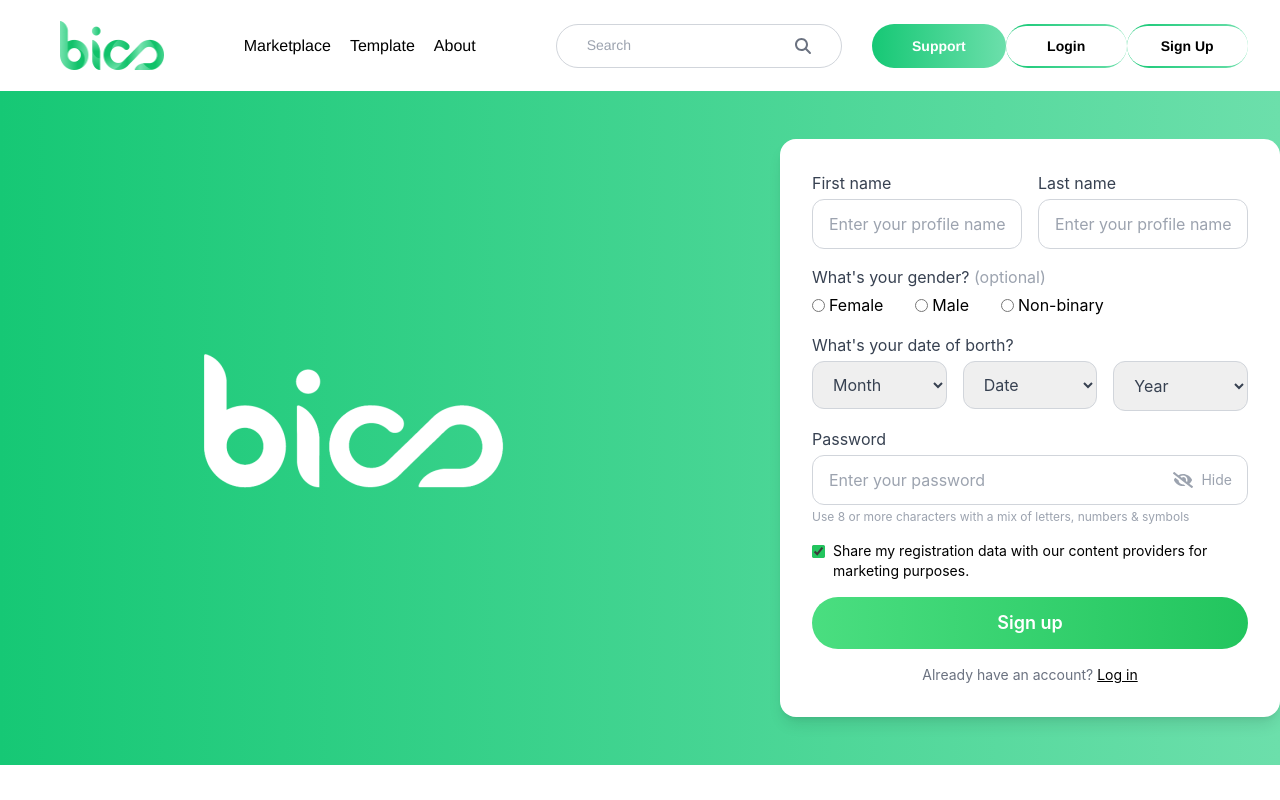
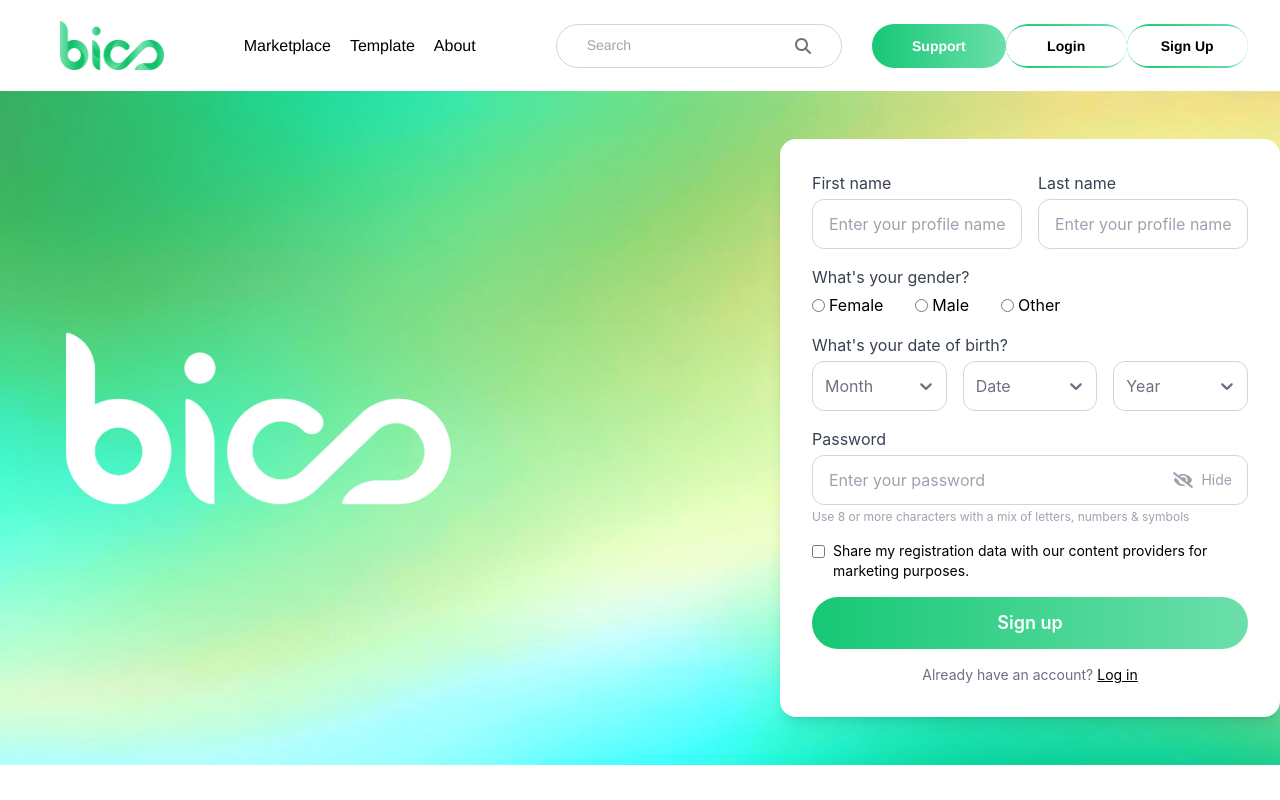
Before and after one commit to Pinlo754/BioLinker_web, a React (Create React App) app: page /signup in a window 1280 px wide. Shown: the top 800 px of the page. Built offline with nearby package versions, Linux system fonts and the light colour scheme.

Commit message:
create logic useSign up

```diff
--- a/package.json
+++ b/package.json
@@ -26,6 +26,7 @@
     "react-icons": "^5.5.0",
     "react-router-dom": "^7.6.2",
     "react-scripts": "5.0.1",
+    "react-select": "^5.10.2",
     "react-toastify": "^11.0.5",
     "tailwind-merge": "^3.3.1",
     "typescript": "^4.9.5",
--- a/src/components/sections/Header.tsx
+++ b/src/components/sections/Header.tsx
@@ -46,7 +46,8 @@ const Header = () => {
           Support
         </button>
         <button className="w-[125px] h-[44px] rounded-[60px] bg-gradient-to-r from-[#16C875] to-[#6CDFAB] flex justify-center items-center">
-          <div className="w-[121px] h-[40px] rounded-[64px] px-[40px] py-[18px] bg-white font-helvetica font-bold text-[14px] leading-[14px] flex justify-center items-center">
+          <div className="w-[121px] h-[40px] rounded-[64px] px-[40px] py-[18px] bg-white font-helvetica font-bold text-[14px] leading-[14px] flex justify-center items-center"
+               onClick={() => navigate("/login")}>
             Login
           </div>
         </button>
--- a/src/pages/SignUp/SignUp.tsx
+++ b/src/pages/SignUp/SignUp.tsx
@@ -1,32 +1,130 @@
-import React, { useState } from "react";
+import React from "react";
 import Header from "../../components/sections/Header";
 import Footer from "../../components/sections/Footer";
 import { FaEyeSlash } from "react-icons/fa";
 import logo_big from "../../assets/logo_big.png";
+import background from "../../assets/background.jpg";
+import Select from 'react-select';
+import { Link } from "react-router-dom";
+import useSignUp from "./useSignUp";
 
-function SignUp() {
-    const [showPassword, setShowPassword] = useState(false);
-    const [agree, setAgree] = useState(true);
+const SignUp = () => {
+    const {
+      monthOptions,
+      dateOptions,
+      yearOptions,
+      validatePassword,
+      showPassword,
+      setShowPassword,
+      gender,
+      setGender,
+      setMonth,
+      setDay,
+      setYear,
+      firstName,
+      setFirstName,
+      lastName,
+      setLastName,
+      agree,
+      setAgree,
+      password,
+      setPassword,
+      checkField,
+      handleSignUp,
+      validDate
+    } = useSignUp();
+    // Custom Styles Select
+    const customStyles = {
+      control: (provided: any, state: any) => ({
+        ...provided,
+        width: '100%',
+        border: state.isFocused ? '0.125rem solid #10b981' : '0.0625rem solid #d1d5db',
+        borderRadius: '0.75rem',
+        padding: '0.375rem 0.125rem',
+        color: '#374151',
+        outline: 'none',
+        boxShadow: state.isFocused ? '0 0 0 0.1875rem rgba(16, 185, 129, 0.1)' : 'none',
+        '&:hover': {
+          border: '0.125rem solid #10b981'
+        }
+      }),
+      option: (provided: any, state: any) => ({
+        ...provided,
+        backgroundColor: state.isSelected
+          ? '#10b981'
+          : state.isFocused
+            ? '#d1fae5'
+            : 'white',
+        color: state.isSelected ? 'white' : '#374151',
+        padding: '0.375rem 0.125rem',
+        '&:hover': {
+          backgroundColor: state.isSelected ? '#10b981' : '#d1fae5'
+        }
+      }),
+      menu: (provided: any) => ({
+        ...provided,
+        maxHeight: '300px',
+        overflow: 'hidden',
+        borderRadius: '0.75rem',
+        boxShadow: '0 0.625rem 0.9375rem -0.1875rem rgba(0, 0, 0, 0.1)'
+      }),
+      menuList: (provided: any) => ({
+        ...provided,
+        maxHeight: '300px',
+        overflow: 'auto',
+        padding: '0.25rem'
+      }),
+      placeholder: (provided: any) => ({
+        ...provided,
+        color: '#6b7280',
+        fontSize: '1rem'
+      }),
+      singleValue: (provided: any) => ({
+        ...provided,
+        color: '#374151',
+        fontSize: '1rem'
+      }),
+      input: (provided: any) => ({
+        ...provided,
+        color: '#374151'
+      }),
+      indicatorSeparator: () => ({
+        display: 'none'
+      }),
+      dropdownIndicator: (provided: any) => ({
+        ...provided,
+        color: '#6b7280',
+        '&:hover': {
+          color: '#10b981'
+        }
+      })
+    };
+
+
   return (
     <div className="bg-gray-100 min-h-screen flex flex-col ">
       <Header />
-      <div className="flex items-center  bg-gradient-to-r from-green1 to-green2">
-
+      <div className="relative flex items-center">
+        <img
+          src={background}
+          alt="background"
+          className="absolute inset-0 w-full h-full object-cover"
+        />
         {/* Container*/}
 
-        <div className=" flex flex-row md:flex-row items-center py-12 w-full max-w-7xl justify-around mx-auto ">
+        <div className="relative flex flex-row md:flex-row items-center py-12 w-full max-w-7xl justify-around mx-auto z-10">
 
           {/* Logo*/}
-          <div className="flex-[3] flex justify-center items-center w-full mb-8 md:mb-0">
+          <div className="flex-[3] flex ml-10 items-center w-full mb-8 md:mb-0">
             <img
             src={logo_big}
-            className="h-[333px]"
+            className="w-[65%]"
             alt="logo"
             />
           </div>
 
           {/* Form */}
-          <div className="flex-1 w-full min-w-[500px] max-w-md bg-white rounded-2xl shadow-lg p-8 md:ml-20">
+          <div className="flex-1 w-full min-w-[500px] max-w-lg bg-white rounded-2xl shadow-lg p-8 md:ml-20">
             <form className="space-y-4">
 
               {/* Họ tên */}
@@ -34,17 +132,19 @@ function SignUp() {
                 <div className="flex-1">
                   <label className="block mb-1 text-gray-700">First name</label>
                   <input
+                    onChange={(e) => setFirstName(e.target.value)}
                     type="text"
                     placeholder="Enter your profile name"
-                    className="w-full border border-gray-300 rounded-xl px-4 py-3 text-gray-700 placeholder-gray-400 focus:outline-none focus:ring-2 focus:ring-green-300"
+                    className={`w-full border  rounded-xl px-4 py-3 text-gray-700 placeholder-gray-400 focus:outline-none focus:ring-2 focus:ring-green-300 ${checkField && firstName === "" ? "border-red-500" : "border-gray-300"}`}
                   />
                 </div>
                 <div className="flex-1">
                   <label className="block mb-1 text-gray-700">Last name</label>
                   <input
+                    onChange={(e) => setLastName(e.target.value)}
                     type="text"
                     placeholder="Enter your profile name"
-                    className="w-full border border-gray-300 rounded-xl px-4 py-3 text-gray-700 placeholder-gray-400 focus:outline-none focus:ring-2 focus:ring-green-300"
+                    className={`w-full border  rounded-xl px-4 py-3 text-gray-700 placeholder-gray-400 focus:outline-none focus:ring-2 focus:ring-green-300 ${checkField && lastName === "" ? "border-red-500" : "border-gray-300"}`}
                   />
                 </div>
               </div>
@@ -52,8 +152,8 @@ function SignUp() {
               {/* Giới tính */}
               <div>
                 <label className="block mb-1 text-gray-700">
-                  What's your gender?{" "}
-                  <span className="text-gray-400">(optional)</span>
+                  What's your gender?
+                  {checkField && gender === "" ? <span className=" ml-2 text-red-500">(*)</span> : ""}
                 </label>
                 <div className="flex gap-8 mt-1">
                   <label className="flex items-center gap-1">
@@ -61,6 +161,7 @@ function SignUp() {
                       type="radio"
                       name="gender"
                       className="accent-green-500"
+                      onClick={() => setGender("female")}
                     />
                     Female
                   </label>
@@ -69,6 +170,7 @@ function SignUp() {
                       type="radio"
                       name="gender"
                       className="accent-green-500"
+                      onClick={() => setGender("male")}
                     />
                     Male
                   </label>
@@ -77,52 +179,42 @@ function SignUp() {
                       type="radio"
                       name="gender"
                       className="accent-green-500"
+                      onClick={() => setGender("other")}
                     />
-                    Non-binary
+                    Other
                   </label>
                 </div>
               </div>
 
               {/* Ngày sinh */}
               <div>
-                <label className="block mb-1 text-gray-700">What's your date of borth?</label>
+                <label className="block mb-1 text-gray-700">What's your date of birth?
+                  {checkField &&validDate === false ? <span className=" ml-2 text-red-500">(Please fill correct date)</span> : ""}
+                </label>
                 <div className="flex gap-4">
                   <div className="flex-1">
-                    <label className="sr-only">Month</label>
-                    <select className="w-full border border-gray-300 rounded-xl px-4 py-3 text-gray-700 focus:outline-none focus:ring-2 focus:ring-green-300">
-                      <option>Month</option>
-                      <option value="1">January</option>
-                      <option value="2">February</option>
-                      <option value="3">March</option>
-                      <option value="4">April</option>
-                      <option value="5">May</option>
-                      <option value="6">June</option>
-                      <option value="7">July</option>
-                      <option value="8">August</option>
-                      <option value="9">September</option>
-                      <option value="10">October</option>
-                      <option value="11">November</option>
-                      <option value="12">December</option>
-                    </select>
+                  <Select
+                      options={monthOptions as any}
+                      placeholder="Month"
+                      styles={customStyles}
+                      onChange={(e: any) => setMonth(e.value)}
+                    />
                   </div>
                   <div className="flex-1">
-                    <label className="sr-only">Date</label>
-                    <select className="w-full border border-gray-300 rounded-xl px-4 py-3 text-gray-700 focus:outline-none focus:ring-2 focus:ring-green-300">
-                      <option>Date</option>
-                      {Array.from({ length: 31 }, (_, i) => (
-                        <option key={i + 1} value={i + 1}>{i + 1}</option>
-                      ))}
-                    </select>
+                    <Select
+                      options={dateOptions as any}
+                      placeholder="Date"
+                      styles={customStyles}
+                      onChange={(e: any) => setDay(e.value)}
+                    />
                   </div>
                   <div className="flex-1">
-                    <label className="sr-only">Year</label>
-                    <select className="w-full h-[50px] border border-gray-300 rounded-xl px-4 py-3 text-gray-700 focus:outline-none focus:ring-2 focus:ring-green-300">
-                      <option>Year</option>
-                      {Array.from({ length: 100 }, (_, i) => {
-                        const year = new Date().getFullYear() - i;
-                        return <option key={year} value={year}>{year}</option>;
-                      })}
-                    </select>
+                    <Select
+                      options={yearOptions as any}
+                      placeholder="Year"
+                      styles={customStyles}
+                      onChange={(e: any) => setYear(e.value)}
+                    />
                   </div>
                 </div>
               </div>
@@ -133,9 +225,10 @@ function SignUp() {
                 <div className="relative">
                   <input
                     type={showPassword ? "text" : "password"}
+                    onChange={(e) => setPassword(e.target.value)}
                     placeholder="Enter your password"
-                    className="w-full border border-gray-300 rounded-xl px-4 py-3 text-gray-700 placeholder-gray-400 focus:outline-none focus:ring-2 focus:ring-green-300 pr-16"
-                  />
+                    className={`w-full border  rounded-xl px-4 py-3 text-gray-700 placeholder-gray-400 focus:outline-none focus:ring-2 focus:ring-green-300 pr-16 ${checkField && !validatePassword(password) ? "border-red-500" : "border-gray-300"}`}
+                  ></input>
                   <button
                     type="button"
                     className="absolute right-4 top-1/2 -translate-y-1/2 text-gray-400 flex items-center gap-1"
@@ -147,8 +240,8 @@ function SignUp() {
                   </button>
                 </div>
                 <div className="text-gray-400 text-xs mt-1">
-                  Use 8 or more characters with a mix of letters, numbers &
-                  symbols
+                  Use 8 or more characters with a mix of letters, numbers & symbols
+                  {checkField && !validatePassword(password) ? <span className=" ml-2 text-red-500">(*)</span> : ""}
                 </div>
               </div>
 
@@ -160,29 +253,29 @@ function SignUp() {
                   onChange={() => setAgree((v) => !v)}
                   className="accent-green-500 mt-1"
                 />
-                <label className="text-black text-sm">
-                  Share my registration data with our content providers for
-                  marketing purposes.
+                <label className={`text-black text-sm ${checkField && !agree ? "text-red-500" : "text-black"}`}>
+                  Share my registration data with our content providers for marketing purposes.
                 </label>
               </div>
 
               {/* Nút đăng ký */}
               <button
-                type="submit"
-                className="w-full py-3 rounded-full bg-gradient-to-r from-green-400 to-green-500 text-white text-lg font-semibold mt-2 hover:opacity-90 transition"
+                type="button"
+                onClick={() => handleSignUp()}
+                className="w-full py-3 rounded-full bg-gradient-to-r from-[#16C875] to-[#6CDFAB] text-white text-lg font-semibold mt-2 hover:opacity-90 transition"
               >
                 Sign up
               </button>
 
               {/* Đã có tài khoản */}
               <div className="text-center text-gray-500 text-sm mt-2">
-                Already have an account?{" "}
-                <a
-                  href="/login"
-                  className="text-black underline hover:text-green-500"
+                Already have an account?
+                <Link
+                  to="/login"
+                  className="ml-1 text-black underline hover:text-green-500"
                 >
                   Log in
-                </a>
+                </Link>
               </div>
             </form>
           </div>
--- /dev/null
+++ b/src/pages/SignUp/useSignUp.ts
@@ -0,0 +1,96 @@
+import { useState } from "react";
+const useSignUp = () => {
+// Month Options
+  const monthOptions = [
+    { value: '1', label: 'January' },
+    { value: '2', label: 'February' },
+    { value: '3', label: 'March' },
+    { value: '4', label: 'April' },
+    { value: '5', label: 'May' },
+    { value: '6', label: 'June' },
+    { value: '7', label: 'July' },
+    { value: '8', label: 'August' },
+    { value: '9', label: 'September' },
+    { value: '10', label: 'October' },
+    { value: '11', label: 'November' },
+    { value: '12', label: 'December' },
+]
+
+// Date Options
+const dateOptions = Array.from({ length: 31 }, (_, i) => {
+    const day = (i + 1).toString();
+    return { value: day, label: day };
+});
+
+// Year Options
+const yearOptions = Array.from({ length: 125 }, (_, i) => {
+    const year = (2024 - i).toString();
+    return { value: year, label: year };
+});
+
+// Validate Password
+const validatePassword = (password: string) => {
+    const hasMinLength = password.length >= 8;
+    const hasLetters = /[a-zA-Z]/.test(password);
+    const hasNumbers = /\d/.test(password);
+    const hasSymbols = /[!@#$%^&*()_+\-=\[\]{};':"\\|,.<>\/?]/.test(password);
+    return hasMinLength && hasLetters && hasNumbers && hasSymbols
+};
+
+// State
+const [showPassword, setShowPassword] = useState(false);
+const [gender, setGender] = useState("");
+const [month, setMonth] = useState("");
+const [day, setDay] = useState("");
+const [year, setYear] = useState("");
+const [firstName, setFirstName] = useState("");
+const [lastName, setLastName] = useState("");
+const [agree, setAgree] = useState(false);
+const [password, setPassword] = useState("");
+const [checkField, setCheckField] = useState(false);
+const [validDate, setValidDate] = useState(false);
+const checkDate = () => {
+    const d = parseInt(day);
+    const m = parseInt(month);
+    const y = parseInt(year);
+    const date = new Date(y, m-1, d);
+    if (date.getDate() !== d || date.getMonth() !== m - 1 || date.getFullYear() !== y) {
+        return { isValid: false, error: 'Invalid date' };
+      }
+    return { isValid: true, date: date };
+}
+// Handle Sign Up
+const handleSignUp = () => {
+    setCheckField(true)
+    const { isValid, date } = checkDate();
+    setValidDate(isValid);
+    if(isValid && validatePassword(password) && agree && firstName !== "" && lastName !== "" && gender !== ""){
+        console.log(gender, month, day, year, agree, firstName, lastName, password, date);
+    }
+}
+return {
+    monthOptions,
+    dateOptions,
+    yearOptions,
+    validatePassword,
+    showPassword,
+    setShowPassword,
+    gender,
+    setGender,
+    setMonth,
+    setDay,
+    setYear,
+    firstName,
+    setFirstName,
+    lastName,
+    setLastName,
+    agree,
+    setAgree,
+    password,
+    setPassword,
+    checkField,
+    handleSignUp,
+    validDate
+    };
+}
+export default useSignUp;
```
Also changed, not shown: 1 other file (tests, documents, lock files or other folders).
